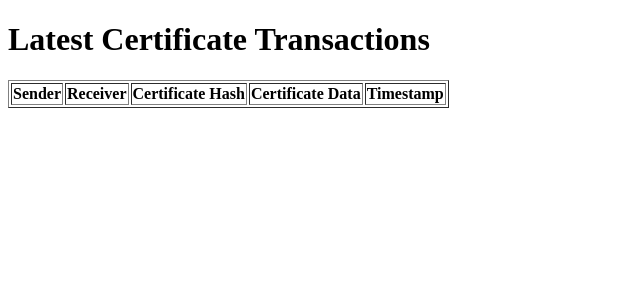
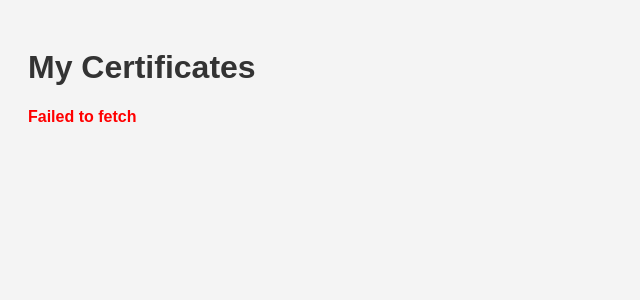
Before and after one commit to btttttong/TAI-did, a Python web app: template webapp/templates/index.html in a window 1280 px wide. Shown: the top 300 px of the page, without its empty margins (0-640 px from the left). Run offline with Jinja, Linux system fonts and the light colour scheme; the template is opened without the code that fills it, so the values that code supplies are empty.

Commit message:
add homepage

```diff
--- a/single_node.py
+++ b/single_node.py
@@ -12,7 +12,7 @@ from ipv8.keyvault.crypto import default_eccrypto, ECCrypto
 from cryptography.exceptions import InvalidSignature
 
 from webapp.app import NodeWeb
-from webapp.api.cert.cert_repo import CertDBHandler
+
 from models.transaction import Transaction
 from models.blockchain import Blockchain
 from models.vote import Vote
@@ -329,7 +329,7 @@ def start_node(node_id, developer_mode, web_port=None):
             if web_port is not None:
                 community = ipv8.get_overlay(BlockchainCommunity)
                 community.node_id = node_id
-                community.db = CertDBHandler(node_id)
+                #community.db = CertDBHandler(node_id)
                 community.web = NodeWeb(community, port=web_port)
 
                 # Run Flask in a separate thread properly
--- a/webapp/api/user/user_controller.py
+++ b/webapp/api/user/user_controller.py
@@ -54,7 +54,7 @@ class UserController:
 
         public_key_bin = session['public_key_bin']
         pubkey_info = {
-            "public_key": public_key_bin.hex(),
+            "public_key": public_key_bin,
             "username": self.user_service.get_username(public_key_bin),
             "role": self.user_service.get_role(public_key_bin)
         }
--- a/webapp/page_controller.py
+++ b/webapp/page_controller.py
@@ -5,7 +5,7 @@ class PageController(MethodView):
     def __init__(self):
         pass
 
-    def get_index():
+    def get_index(self):
         return render_template("index.html")
 
     def login_page(self):
--- a/webapp/templates/index.html
+++ b/webapp/templates/index.html
@@ -1,62 +1,97 @@
 <!DOCTYPE html>
-<html>
+<html lang="en">
 <head>
-    <title>Certificate Transactions</title>
+    <meta charset="UTF-8">
+    <title>User Certificates</title>
+    <style>
+        body {
+            font-family: Arial, sans-serif;
+            padding: 20px;
+            background-color: #f4f4f4;
+        }
+
+        h1 {
+            color: #333;
+        }
+
+        .cert-container {
+            background: white;
+            border-radius: 10px;
+            padding: 15px;
+            margin-bottom: 15px;
+            box-shadow: 0 2px 5px rgba(0,0,0,0.1);
+        }
+
+        .cert-container h3 {
+            margin-top: 0;
+        }
+
+        .error {
+            color: red;
+            font-weight: bold;
+        }
+
+        #certs {
+            margin-top: 20px;
+        }
+    </style>
 </head>
 <body>
-    <h1>Latest Certificate Transactions</h1>
-    <table border="1">
-        <thead>
-            <tr>
-                <th>Sender</th>
-                <th>Receiver</th>
-                <th>Certificate Hash</th>
-                <th>Certificate Data</th> <!-- Added for displaying certificate data -->
-                <th>Timestamp</th>
-            </tr>
-        </thead>
-        <tbody id="transaction-body"></tbody>
-    </table>
 
-    <script>
-    // Fetching transaction data
-    fetch('/api/transactions')
-        .then(res => res.json())
-        .then(data => {
-            const tbody = document.getElementById("transaction-body");
+<h1>My Certificates</h1>
 
-            // Loop through each transaction and fetch certificate data for each
-            data.transactions.forEach(tx => {
-                // Fetch the certificate data by cert_hash
-                fetch(`/api/certificate/${tx.cert_hash}`)
-                    .then(res => res.json())
-                    .then(certData => {
-                        // Create table row with transaction and certificate data
-                        const row = `<tr>
-                            <td>${tx.sender}</td>
-                            <td>${tx.receiver}</td>
-                            <td>${tx.cert_hash}</td>
-                            <td>${certData ? JSON.stringify(certData) : 'No data found'}</td>
-                            <td>${new Date(tx.timestamp * 1000).toLocaleString()}</td>
-                        </tr>`;
-                        tbody.innerHTML += row;
-                    })
-                    .catch(err => {
-                        console.error('Error fetching certificate data:', err);
-                        const row = `<tr>
-                            <td>${tx.sender}</td>
-                            <td>${tx.receiver}</td>
-                            <td>${tx.cert_hash}</td>
-                            <td>Failed to fetch certificate</td>
-                            <td>${new Date(tx.timestamp * 1000).toLocaleString()}</td>
-                        </tr>`;
-                        tbody.innerHTML += row;
-                    });
+<div id="certs">
+    <!-- Certificates will be inserted here -->
+</div>
+
+<script>
+    async function loadUserPublicKey() {
+        const res = await fetch('http://localhost:5050/api/public_key', {
+            credentials: 'include'
+        });
+        if (!res.ok) throw new Error('User not authenticated');
+        const data = await res.json();
+        return data.public_key;
+    }
+
+    async function loadCertificates() {
+        try {
+            const publicKey = await loadUserPublicKey();
+
+            const response = await fetch(`http://localhost:8080/api/certs?public_key=${encodeURIComponent(publicKey)}`);
+            if (!response.ok) {
+                throw new Error('Failed to fetch certificates.');
+            }
+            const certs = await response.json();
+
+            const certContainer = document.getElementById('certs');
+            certContainer.innerHTML = '';
+
+            if (!certs.length) {
+                certContainer.innerHTML = '<p>No certificates found.</p>';
+                return;
+            }
+
+            certs.forEach(cert => {
+                const div = document.createElement('div');
+                div.className = 'cert-container';
+                div.innerHTML = `
+                    <h3>Certificate</h3>
+                    <p><strong>Hash:</strong> ${cert.hash}</p>
+                    <p><strong>Issued To:</strong> ${cert.recipient}</p>
+                    <p><strong>Issuer:</strong> ${cert.issuer}</p>
+                    <p><strong>Timestamp:</strong> ${new Date(cert.timestamp * 1000).toLocaleString()}</p>
+                `;
+                certContainer.appendChild(div);
             });
-        })
-        .catch(err => {
-            console.error('Error fetching transactions:', err);
-        });
-    </script>
+        } catch (err) {
+            document.getElementById('certs').innerHTML = `<p class="error">${err.message}</p>`;
+        }
+    }
+
+    window.onload = loadCertificates;
+</script>
+
+
 </body>
 </html>
```
Also changed, not shown: models/cert.py (+26 -4 lines), webapp/api/cert/cert_controller.py (+6 -2 lines), webapp/api/cert/cert_repo.py (deleted, +0 -59 lines), webapp/api/cert/cert_service.py (+8 -7 lines), webapp/api/cert/func/cert_utils.py (deleted, +0 -34 lines), webapp/routes.py (+6 -1 lines), webapp/api/cert/func/__init__.py (deleted).
